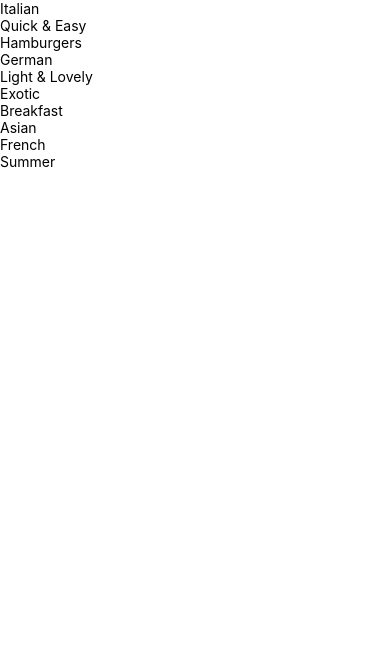
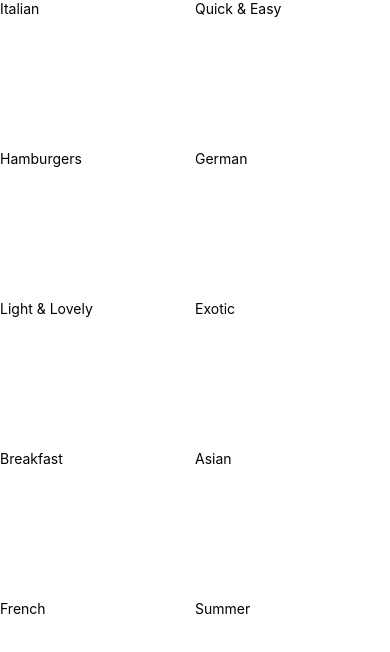
Before and after one commit to a2d7cc/expo-navigation, a React Native app: screen / in a window 390 px wide. Shown: the top 652 px of the page. Built offline with nearby package versions, Linux system fonts and the light colour scheme.

Commit message:
Added num columns to flat list

```diff
--- a/App.js
+++ b/App.js
@@ -1,16 +1,19 @@
 import { StatusBar } from "expo-status-bar";
-import { StyleSheet, Text, View } from "react-native";
+import { StyleSheet, Text, View, SafeAreaView } from "react-native";
 import { CategoriesScreen } from "./screens/CategoriesScreen";
 
 export default function App() {
   return (
-    <>
-      <StatusBar style="light" />
+    <SafeAreaView style={styles.container}>
+      <StatusBar style="dark" />
       <CategoriesScreen />
-    </>
+    </SafeAreaView>
   );
 }
 
 const styles = StyleSheet.create({
-  container: {},
+  container: {
+    flex: 1,
+    marginTop: StatusBar.currentHeight || 0,
+  },
 });
--- a/components/CategoryGridTitle.js
+++ b/components/CategoryGridTitle.js
@@ -1,11 +1,18 @@
-import { Text, View } from "react-native";
+import { StyleSheet, Text, View } from "react-native";
 
 function CategoryGridTitle({ title, color }) {
   return (
-    <View>
+    <View style={styles.category}>
       <Text>{title}</Text>
     </View>
   );
 }
 
+const styles = StyleSheet.create({
+  category: {
+    flex: 1,
+    height: 150,
+  },
+});
+
 export default CategoryGridTitle;
--- a/screens/CategoriesScreen.js
+++ b/screens/CategoriesScreen.js
@@ -19,6 +19,7 @@ export function CategoriesScreen() {
       data={Categories}
       keyExtractor={(category) => category.id}
       renderItem={renderCategoryItem}
+      numColumns={2}
     />
   );
 }
```
